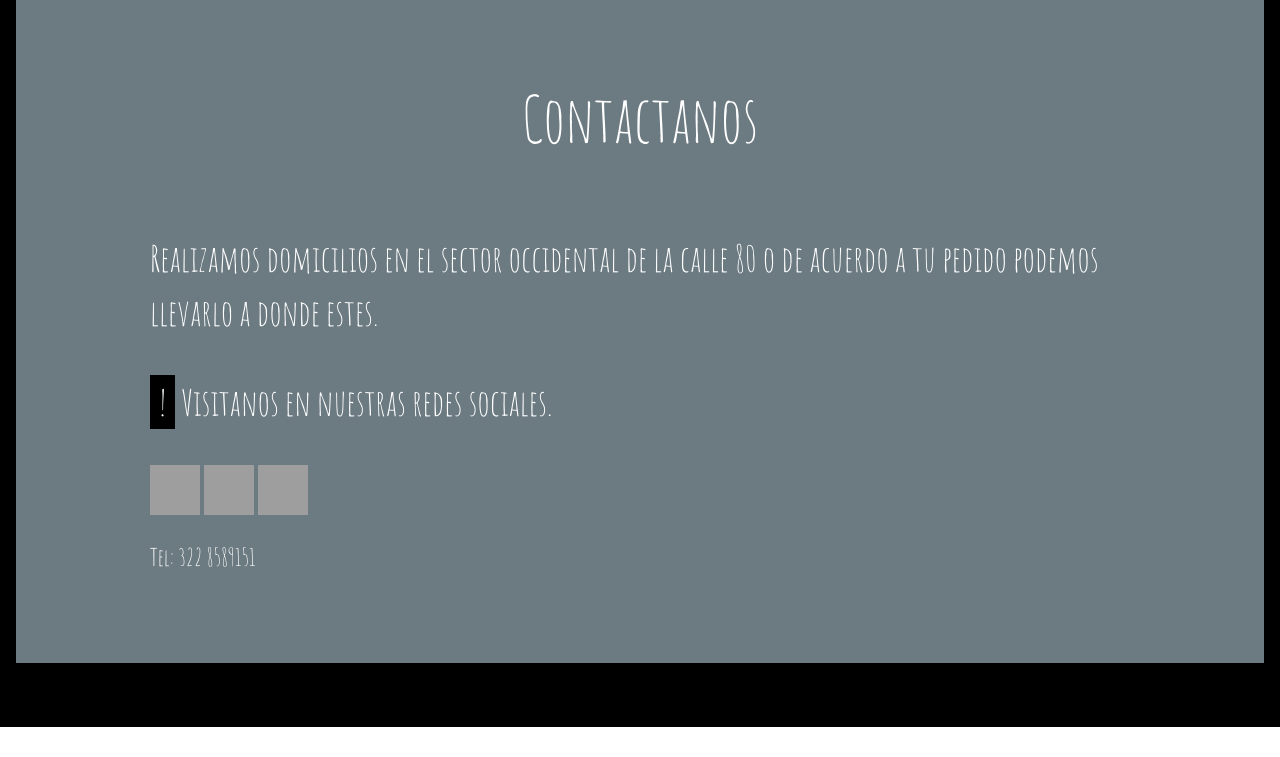
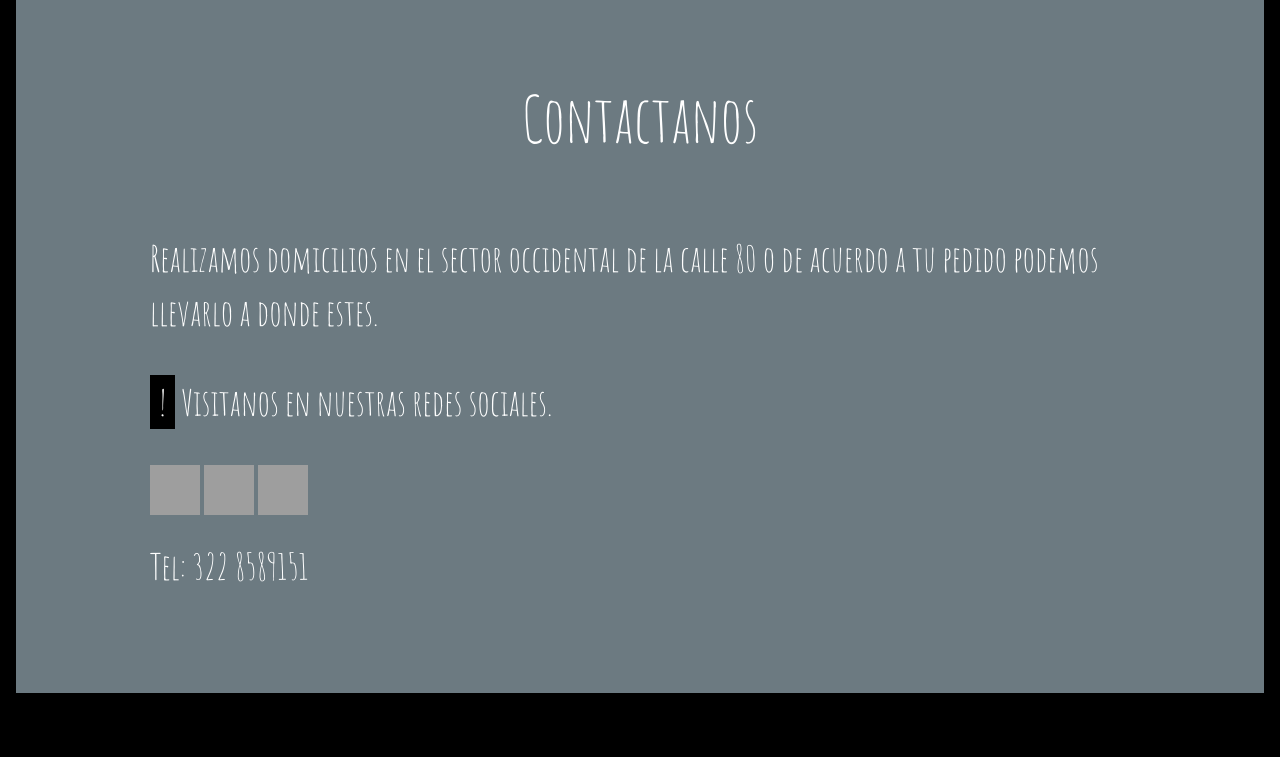
Before and after one commit to Clandestinepizza/Clandestinepizza.github.io, a plain HTML site: page index.html in a window 1280 px wide. Shown: the part 4669-5426 px from the top of the page. Before the commit the page ends 5396 px from the top, so only its background shows below. Drawn offline with nearby package versions, Linux system fonts and the light colour scheme; grey boxes are pictures that could not be loaded.

Commit message:
Update index.html

```diff
--- a/index.html
+++ b/index.html
@@ -147,11 +147,10 @@ body,h1,h2,h3,h4,h5,h6 {font-family: "Amatic SC", sans-serif}
     <h1 class="w3-center w3-jumbo" style="margin-bottom:64px">Contactanos</h1>
     <p><h1>Realizamos domicilios en el sector occidental de la calle 80 o de acuerdo a tu pedido podemos llevarlo a donde estes.</p>
     <p><span class="w3-tag">!</span> Visitanos en nuestras redes sociales.</p></h1>
-<class="w3-center>
 <a href="https://www.facebook.com/clandestinepizza/" target="_blank"><img alt="Siguenos en Facebook" src="https://lh6.googleusercontent.com/-CYt37hfDnQ8/T3nNydojf_I/AAAAAAAAAr0/P5OtlZxV4rk/s32/facebook32.png" width=50 height=50/></a>
  <a href="https://www.instagram.com/clandestinepizza/?hl=es-la" target="_blank"><img alt="Siguenos en Instagram" src="https://lh5.googleusercontent.com/-vBqtz2iv2BE/UIqE3LQyFMI/AAAAAAAABgA/TJ4W-vIBjsc/s32/instagram32.png" width=50 height=50 /></a>
  <a href="https://api.whatsapp.com/send?phone=+573228589151" target="_blank"> <img alt="Escribenos" src="https://upload.wikimedia.org/wikipedia/commons/thumb/6/6b/WhatsApp.svg/240px-WhatsApp.svg.png"  width=50 height=50/></a>
-<p>Tel: 322 8589151</p>
+<p><h1>Tel: 322 8589151</p></h1>
 	</div>
 
 	<script>
```
